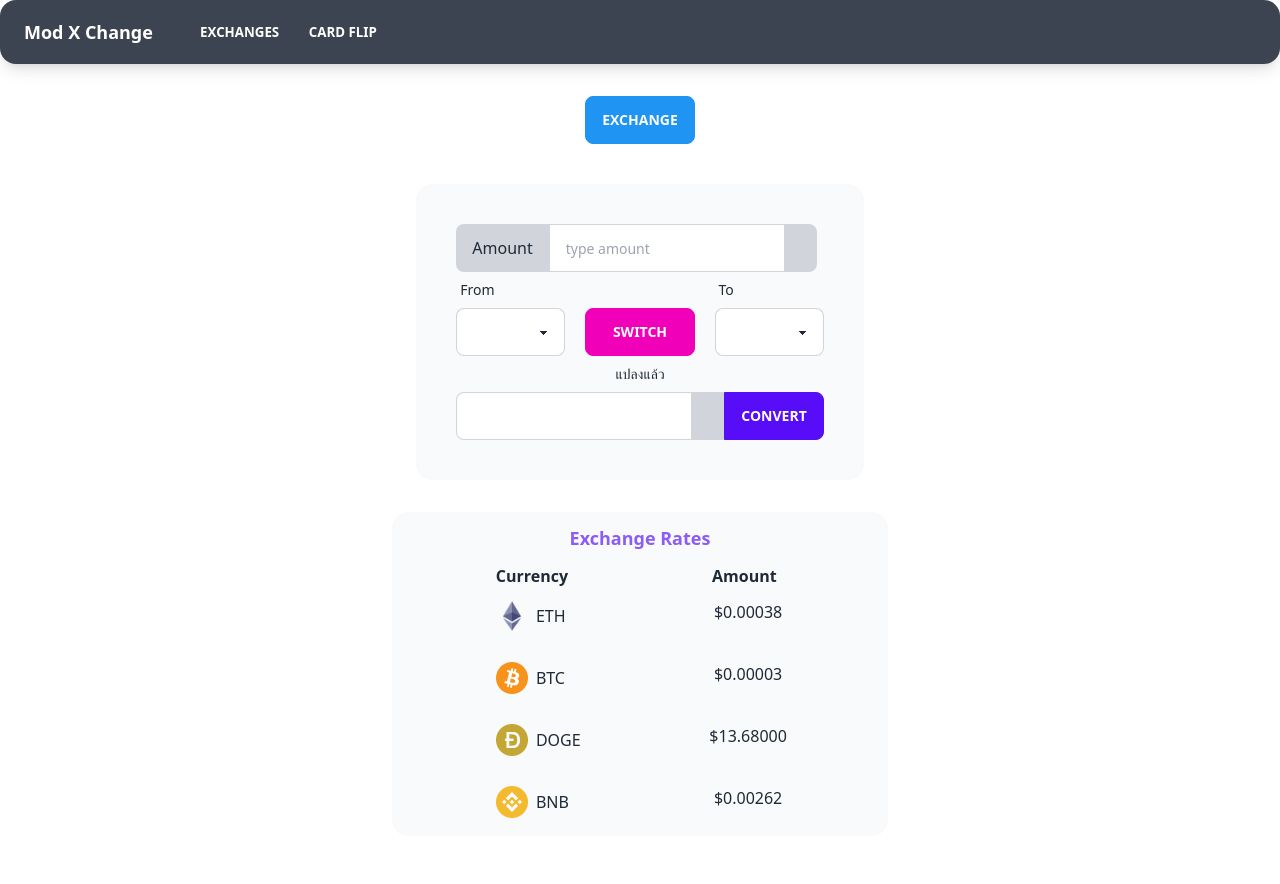
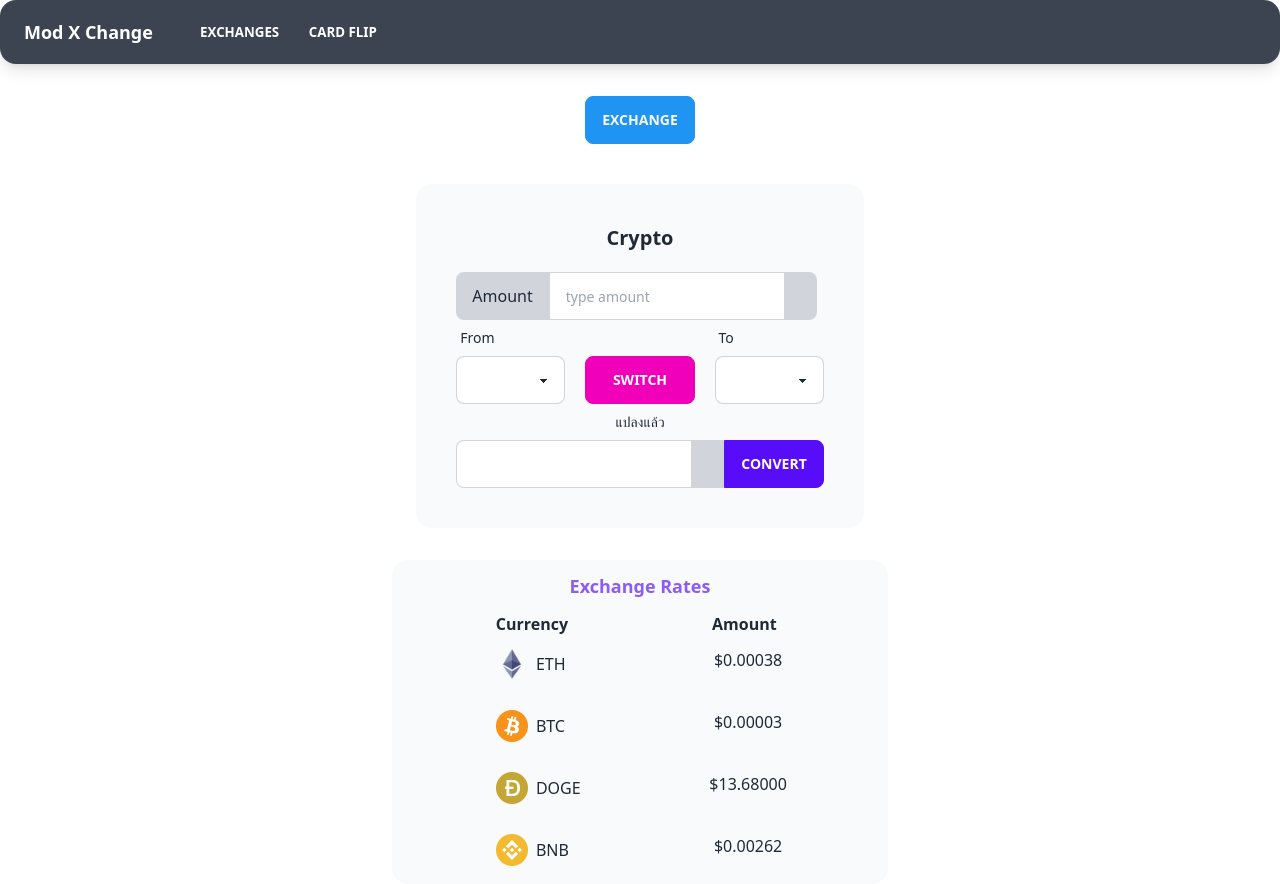
Before and after one commit to jirasin-c/mod-exchange, a Vue app: page / in a window 1280 px wide. Both pictures are taken after a click on the button "CRYPTOCURRENCY". Before the commit the page ends 836 px from the top, so only its background shows below. Built offline with nearby package versions, Linux system fonts and the light colour scheme; what vue-sweetalert2 would draw is missing.

Commit message:
Add swap between exchange to crypto and calFunc

```diff
--- a/src/App.vue
+++ b/src/App.vue
@@ -2,6 +2,7 @@
 import { ref, reactive, computed } from "vue";
 import Swal from "sweetalert2";
 
+//data currency
 const baseUSD = reactive([
   {
     name: "USD",
@@ -52,13 +53,16 @@ const crypto = reactive([
   },
 ]);
 
+//ref var for v-model
 const currenFrom = ref("");
 const currenTo = ref("");
 const amount = ref("");
 const tranferAmount = ref("");
+const isToggle = ref(false);
+
+//function calculate exchange rate
 const calExchange = (from, to) => {
   console.log(amount.value != "");
-  console.log(baseUSD);
   let countryTo = baseUSD.filter((value) => value.name == [`${to}`])[0];
   let countryFrom = baseUSD.filter((value) => value.name == [`${from}`])[0];
   if (amount.value != "") {
@@ -73,17 +77,48 @@ const calExchange = (from, to) => {
   }
 };
 
+//function calculate crypto rate
+const calCrypto = (from, to) => {
+  console.log(amount.value != "");
+  let cryptoTo = crypto.filter((value) => value.name == [`${to}`])[0];
+  let cryptoFrom = crypto.filter((value) => value.name == [`${from}`])[0];
+  if (amount.value != "") {
+    tranferAmount.value = (amount.value * cryptoTo.rate) / cryptoFrom.rate;
+    document.getElementById("result").value = tranferAmount.value;
+  } else {
+    Swal.fire({
+      icon: "error",
+      title: "ขออภัย...",
+      text: "โปรดกรอกข้อมูลในช่องว่างให้เรียบร้อย",
+    });
+  }
+};
+
+//fucntion switch currency
 const switchCurren = (from, to) => {
   let swap = from;
   let swap2 = to;
+  if (amount.value != "") {
+    currenFrom.value = swap2;
+    currenTo.value = swap;
+    calExchange(swap2, swap);
+  }
   currenFrom.value = swap2;
   currenTo.value = swap;
-  calExchange(swap2, swap);
+
 };
+
+//computed remaining exchange currency
 const remainingExchange = computed(() =>
   baseUSD.filter((currency) => currency.name != currenFrom.value)
 );
-const isToggle = ref(false);
+
+//computed remaining crypto currency
+const remainingCrypto = computed(() =>
+  crypto.filter((currency) => currency.name != currenFrom.value)
+);
+
+//function show crypto or exchange
 const showCrypto = () => {
   console.log(isToggle.value);
   isToggle.value = !isToggle.value
@@ -102,7 +137,8 @@ const showCrypto = () => {
   </div>
 
   <div class="container mx-auto flex justify-center mt-10" id="exchange">
-    <div class="p-10 card bg-base-200 flex justify-center">
+    <div class="p-10 card bg-base-200 flex justify-center" v-if="!isToggle">
+      <h1 class="flex justify-center mb-5 text-xl font-bold">Exchange</h1>
       <label class="input-group">
         <span>Amount</span>
         <input
@@ -145,6 +181,51 @@ const showCrypto = () => {
               @click="calExchange(currenFrom, currenTo)"
               class="btn btn-primary mx-auto"
             >Convert</button>
+          </label>
+        </div>
+      </div>
+    </div>
+    <div class="p-10 card bg-base-200 flex justify-center" v-else>
+      <h1 class="flex justify-center mb-5 text-xl font-bold">Crypto</h1>
+      <label class="input-group">
+        <span>Amount</span>
+        <input
+          type="number"
+          placeholder="type amount"
+          v-model="amount"
+          class="input input-bordered"
+        />
+        <span>{{ currenFrom }}</span>
+      </label>
+      <div class="grid grid-cols-3 gap-x-5">
+        <label class="label">
+          <span class="label-text">From</span>
+        </label>
+
+        <label class="label col-start-3">
+          <span class="label-text">To</span>
+        </label>
+        <select name id v-model="currenFrom" class="select select-bordered w-full">
+          <option v-for="(value, key, index) in crypto">{{ value.name }}</option>
+        </select>
+        <button @click="switchCurren(currenFrom, currenTo)" class="btn btn-secondary">Switch</button>
+        <select name id v-model="currenTo" class="select select-bordered w-full">
+          <option v-for="(value, key, index) in remainingCrypto">{{ value.name }}</option>
+        </select>
+        <div class="form-control col-span-3">
+          <label class="label place-content-center">
+            <span class="label-text">แปลงแล้ว</span>
+          </label>
+          <label class="input-group input-group-md place-content-center">
+            <input
+              type="number"
+              id="result"
+              pointer-events="none"
+              class="input input-bordered"
+              maxlength="10"
+            />
+            <span>{{ currenTo }}</span>
+            <button @click="calCrypto(currenFrom, currenTo)" class="btn btn-primary mx-auto">Convert</button>
           </label>
         </div>
       </div>
```
